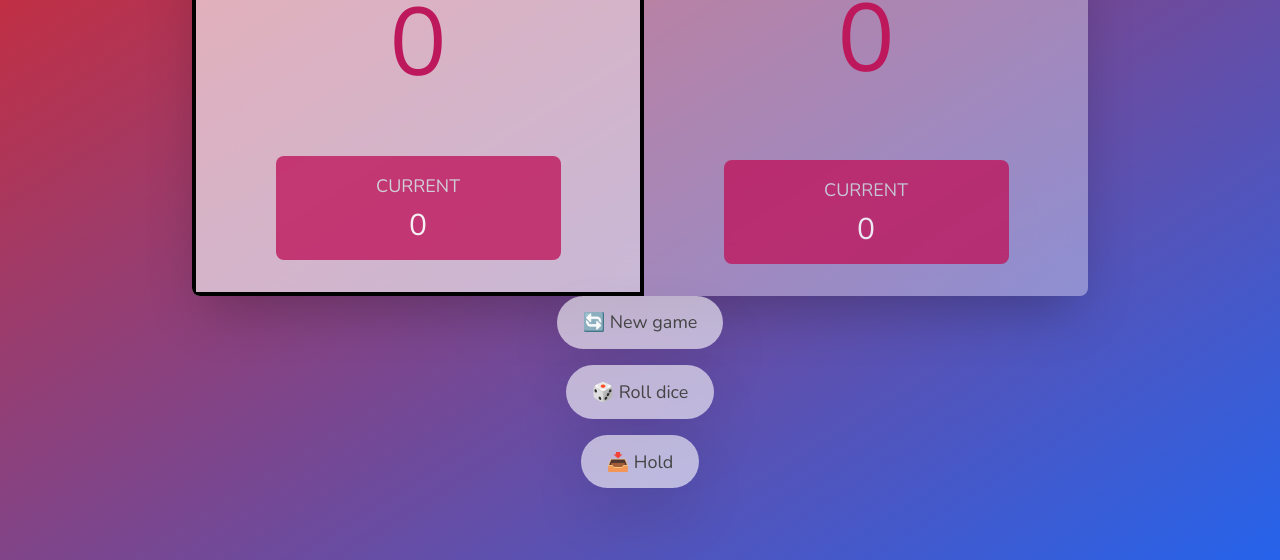
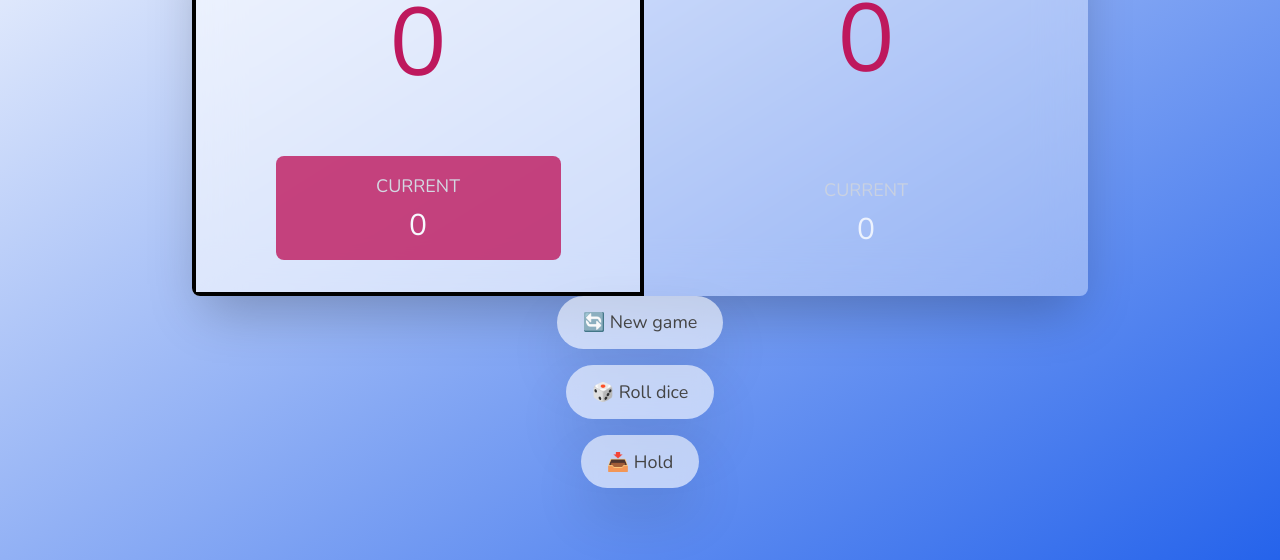
Before and after one commit to Dgkann/Dicegame, a website: page index.html in a window 1280 px wide. Shown: the part 240-800 px from the top of the page. Drawn offline with nearby package versions, Linux system fonts and the light colour scheme.

Commit message:
Initial commit

```diff
--- a/index.html
+++ b/index.html
@@ -6,7 +6,7 @@
     <title>Dgkann Dice Game</title>
     <link rel="stylesheet" href="output.css">
 </head>
-<body class="bg-gradient-to-tl from-blue-600 to-red-600 h-screen flex flex-col items-center justify-center text-gray-800">
+<body class="bg-gradient-to-tl from-blue-600 to--600 h-screen flex flex-col items-center justify-center text-gray-800">
     <div class="color-picker-container">
         <label for="colorPicker">Choose Background Color:</label>
         <input type="color" id="colorPicker" value="#753682" aria-label="Choose background color">
@@ -29,7 +29,7 @@
         <div class="player player--1 flex-1 p-8 flex flex-col items-center transition-all duration-700">
             <h2 class="name text-4xl uppercase tracking-wider mb-2">Player 2</h2>
             <p id="score--1" class="score text-8xl font-light text-pink-700 mb-auto">0</p>
-            <div class="current bg-pink-700 opacity-80 rounded-lg text-white w-3/4 p-4 text-center transition-all duration-700">
+            <div class="current bg-blue-700 opacity-80 rounded-lg text-white w-3/4 p-4 text-center transition-all duration-700">
                 <p class="current-label uppercase mb-2 text-lg text-gray-300">Current</p>
                 <p id="current--1" class="current-score text-3xl">0</p>
             </div>
```
Also changed, not shown: screenshots/mainpage.png.
